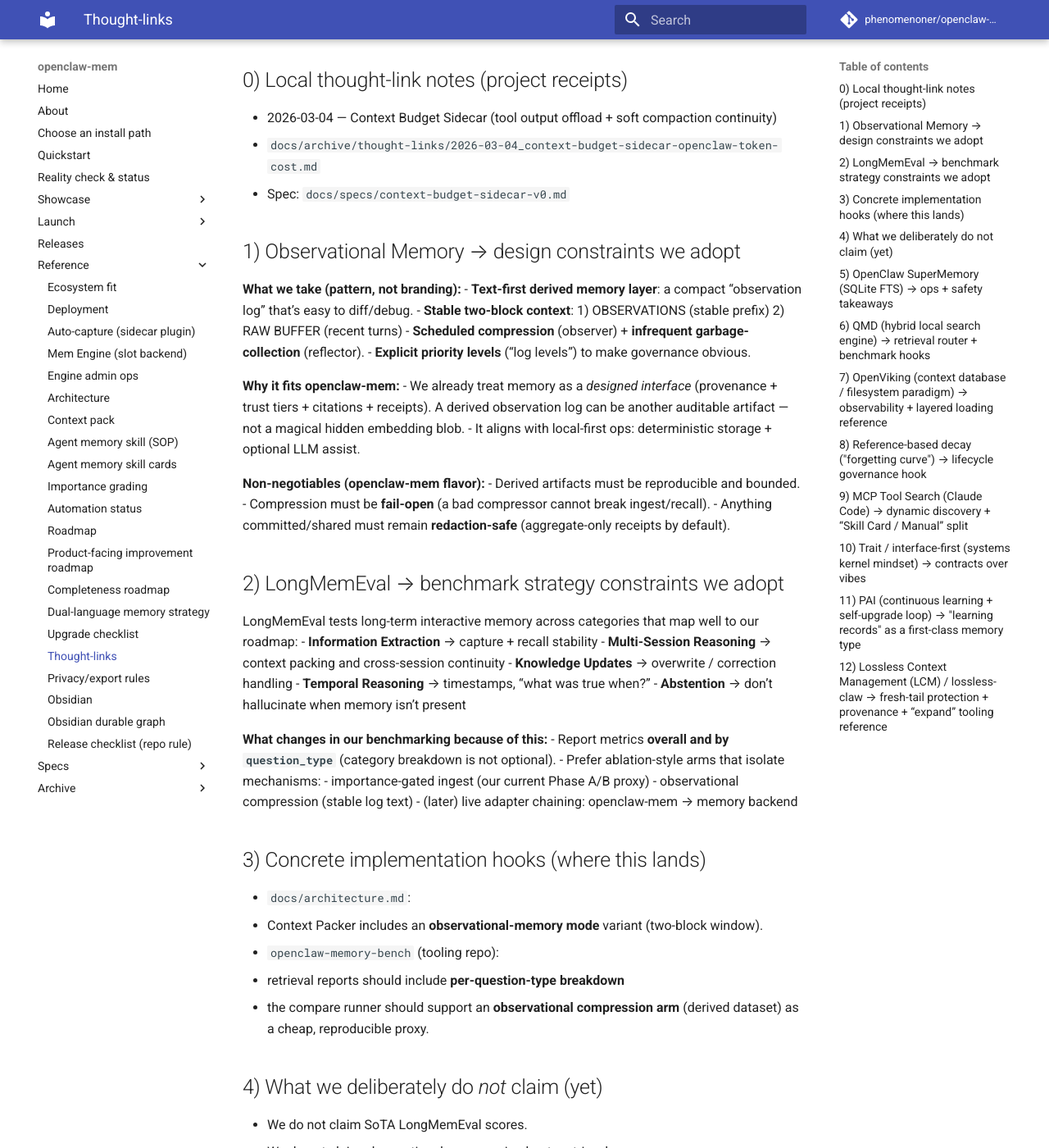
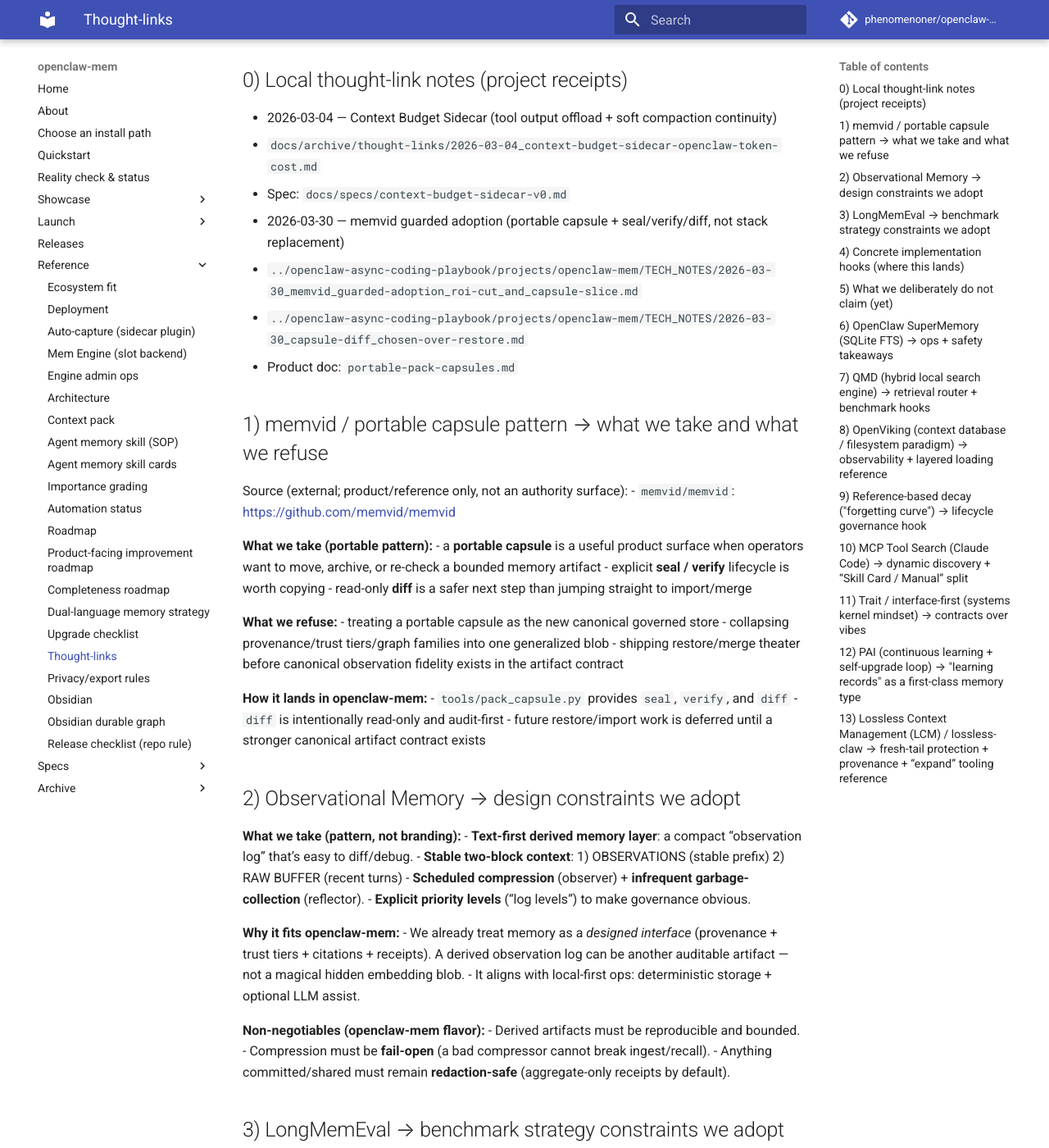
Before and after one commit to phenomenoner/openclaw-mem, an MkDocs documentation site: the page built from docs/thought-links.md, in a window 1280 px wide and 1400 px high, scrolled down 495 px. Shown: the whole window at 82% size. Built offline with MkDocs 1.6.1 and Material for MkDocs 9.7.7, drawn with Linux system fonts in a browser that asks for light colours; comment, search, counter and statistics services are not loaded; some of the changed text lies outside the part shown.

Commit message:
docs: add capsule diff reports and thought links

```diff
--- a/docs/thought-links.md
+++ b/docs/thought-links.md
@@ -18,8 +18,32 @@ Additional trusted references (for lifecycle/decay):
 - 2026-03-04 — Context Budget Sidecar (tool output offload + soft compaction continuity)
   - `docs/archive/thought-links/2026-03-04_context-budget-sidecar-openclaw-token-cost.md`
   - Spec: `docs/specs/context-budget-sidecar-v0.md`
+- 2026-03-30 — memvid guarded adoption (portable capsule + seal/verify/diff, not stack replacement)
+  - `../openclaw-async-coding-playbook/projects/openclaw-mem/TECH_NOTES/2026-03-30_memvid_guarded-adoption_roi-cut_and_capsule-slice.md`
+  - `../openclaw-async-coding-playbook/projects/openclaw-mem/TECH_NOTES/2026-03-30_capsule-diff_chosen-over-restore.md`
+  - Product doc: `portable-pack-capsules.md`
 
-## 1) Observational Memory → design constraints we adopt
+## 1) memvid / portable capsule pattern → what we take and what we refuse
+
+Source (external; product/reference only, not an authority surface):
+- `memvid/memvid`: <https://github.com/memvid/memvid>
+
+**What we take (portable pattern):**
+- a **portable capsule** is a useful product surface when operators want to move, archive, or re-check a bounded memory artifact
+- explicit **seal / verify** lifecycle is worth copying
+- read-only **diff** is a safer next step than jumping straight to import/merge
+
+**What we refuse:**
+- treating a portable capsule as the new canonical governed store
+- collapsing provenance/trust tiers/graph families into one generalized blob
+- shipping restore/merge theater before canonical observation fidelity exists in the artifact contract
+
+**How it lands in openclaw-mem:**
+- `tools/pack_capsule.py` provides `seal`, `verify`, and `diff`
+- `diff` is intentionally read-only and audit-first
+- future restore/import work is deferred until a stronger canonical artifact contract exists
+
+## 2) Observational Memory → design constraints we adopt
 
 **What we take (pattern, not branding):**
 - **Text-first derived memory layer**: a compact “observation log” that’s easy to diff/debug.
@@ -62,13 +86,13 @@ LongMemEval tests long-term interactive memory across categories that map well t
   - retrieval reports should include **per-question-type breakdown**
   - the compare runner should support an **observational compression arm** (derived dataset) as a cheap, reproducible proxy.
 
-## 4) What we deliberately do *not* claim (yet)
+## 5) What we deliberately do *not* claim (yet)
 
 - We do not claim SoTA LongMemEval scores.
 - We do not claim observational compression beats retrieval.
 - We only claim what we can reproduce with artifacts (manifests + receipts + compare reports).
 
-## 5) OpenClaw SuperMemory (SQLite FTS) → ops + safety takeaways
+## 6) OpenClaw SuperMemory (SQLite FTS) → ops + safety takeaways
 
 Source (external, medium trust; small repo, concept clear):
 - `openclaw-supermemory`: <https://github.com/yedanyagamiai/openclaw-supermemory>
@@ -226,7 +250,7 @@ Source (external; concept clarity high):
 - Infinite self-ingest loops (context blocks re-captured as learnings).
   - Mitigate with explicit injected-context markers + ignore-lists (see SuperMemory takeaways above).
 
-## 12) Lossless Context Management (LCM) / lossless-claw → fresh-tail protection + provenance + “expand” tooling reference
+## 13) Lossless Context Management (LCM) / lossless-claw → fresh-tail protection + provenance + “expand” tooling reference
 
 Source (external; concept clarity high):
 - `martian-engineering/lossless-claw`: <https://github.com/martian-engineering/lossless-claw>
```
Also changed, not shown: other parts of docs/thought-links.md (+8 -8 lines), QUICKSTART.md (+2 -1 lines), README.md (+2 -1 lines), docs/about.md (+1 -0 lines), docs/index.md (+1 -0 lines), docs/portable-pack-capsules.md (added, +122 -0 lines), 1 other file.
